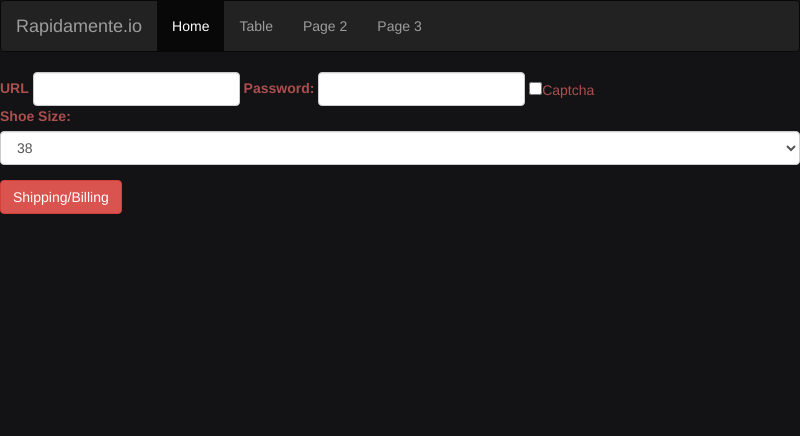
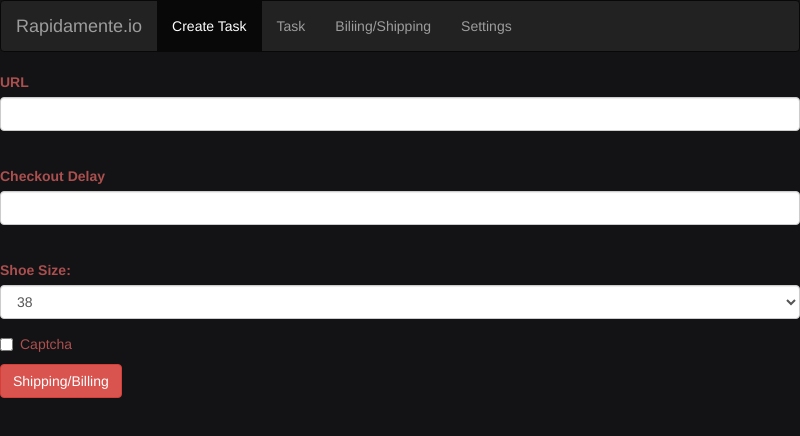
Before and after one commit to Jalonhc83/ysbot, an Electron app: page mainpage.html in a window 800 px wide. Drawn offline with nearby package versions, Linux system fonts and the light colour scheme.

Commit message:
Add files via upload

```diff
--- a/mainpage.html
+++ b/mainpage.html
@@ -15,30 +15,28 @@
       <a class="navbar-brand" href="#">Rapidamente.io</a>
     </div>
     <ul class="nav navbar-nav">
-      <li class="active"><a href="#">Home</a></li>
-      <li><a href="task.html">Table</a></li>
-      <li><a href="#">Page 2</a></li>
-      <li><a href="#">Page 3</a></li>
+      <li class="active"><a href="#">Create Task</a></li>
+      <li><a href="task.html">Task</a></li>
+      <li><a href="#">Biliing/Shipping</a></li>
+      <li><a href="#">Settings</a></li>
     </ul>
   </div>
 </nav>
 
 <div class="container">
 </div>
-  <form class="form-inline">
+  <form class="form-horizontial">
   <div class="form-group">
     <label for="url">URL</label>
-    <input type="email" class="form-control" id="email">
+    <input type="url" class="form-control" id="url">
+
   </div>
+  <br />
   <div class="form-group">
-    <label for="pwd">Password:</label>
-    <input type="password" class="form-control" id="pwd">
+    <label for="pwd">Checkout Delay</label>
+    <input type="textContent" class="form-control" id="pwd">
   </div>
-  <div class="checkbox">
-    <label><input type="checkbox">Captcha</label>
-  </div>
-</div>
-  </form>
+  <br />
   <div class="form-group">
     <label for="sel1">Shoe Size:</label>
     <select class="form-control" id="sel1">
@@ -56,6 +54,10 @@
     </select>
   </div>
   </div>
+  <div class="checkbox">
+    <label><input type="checkbox">Captcha</label>
+  </div>
+
 <a href="#task.html"><button type="submit" class="btn btn-danger">Shipping/Billing</button></a>
 
 
```
Also changed, not shown: home.js (+28 -0 lines). Lines whose indentation alone changed are shown as unchanged.
